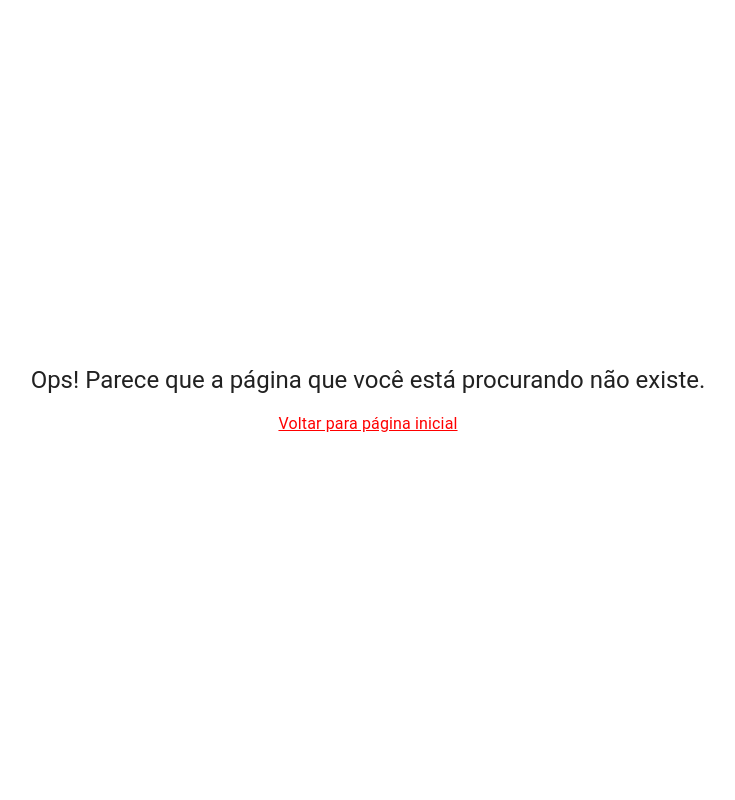
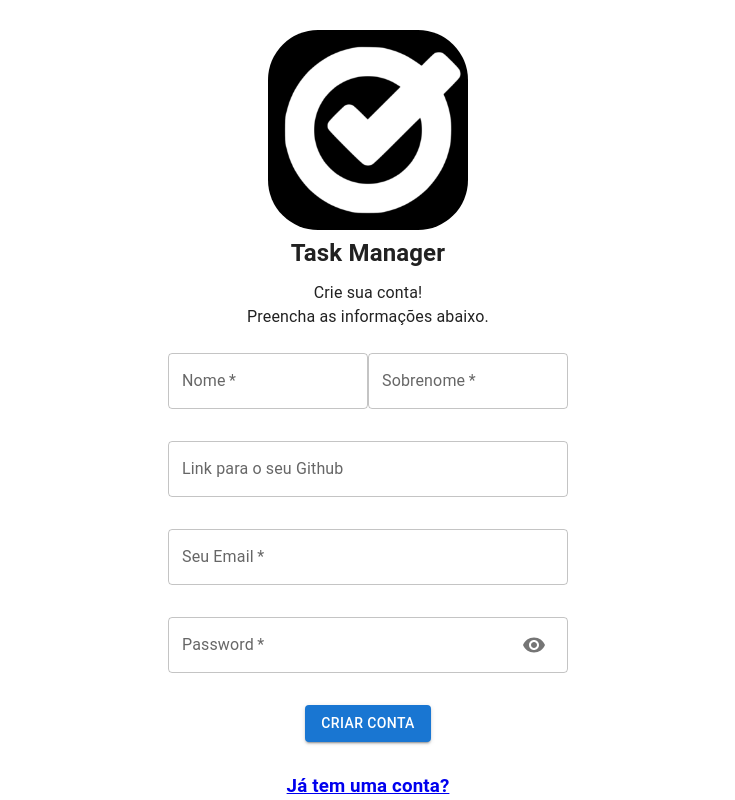
Before and after one commit to Filipe-Bacof/olhar180-fontend-desafio, a React (Vite) app: page /signup in a window 1280 px wide. Shown: the whole page, without its empty margins (272-1007 px from the left). Built offline with nearby package versions, Linux system fonts and the light colour scheme.

Commit message:
FEAT: register page

```diff
--- a/src/interfaces/users.interface.ts
+++ b/src/interfaces/users.interface.ts
@@ -10,7 +10,7 @@ export interface UserRegister {
   surname: string
   email: string
   password: string
-  githubUrl?: string
+  githubUrl: string | null
   token?: string
 }
 
--- a/src/pages/LoginPage/index.tsx
+++ b/src/pages/LoginPage/index.tsx
@@ -57,7 +57,7 @@ export function LoginPage() {
             <Button id="button-primary" type="submit" variant="contained">
               Acessar
             </Button>
-            <Link to={'/register'}>
+            <Link to={'/signup'}>
               <h3>Ainda não tem uma conta?</h3>
             </Link>
           </div>
--- /dev/null
+++ b/src/pages/SignupPage/index.tsx
@@ -0,0 +1,125 @@
+import { useContext, useState } from 'react'
+import { Button, TextField, InputAdornment, IconButton } from '@mui/material'
+import { Visibility, VisibilityOff } from '@mui/icons-material'
+import { useForm } from 'react-hook-form'
+import { UserRegister } from '../../interfaces/users.interface'
+import Logo from '../../assets/logo.png'
+import { AuthContext } from '../../context/AuthContext'
+import { Link, useNavigate } from 'react-router-dom'
+import './style.css'
+import { useMutation } from '@tanstack/react-query'
+import { toast } from 'react-toastify'
+export function SignupPage() {
+  const [isPasswordVisible, setIsPasswordVisible] = useState(false)
+  const { signUp } = useContext(AuthContext)
+  const navigate = useNavigate()
+  const { register, handleSubmit, reset } = useForm<UserRegister>({})
+
+  const { mutate, isLoading } = useMutation(
+    ({ name, surname, email, password, githubUrl }: UserRegister) =>
+      signUp({ name, surname, email, password, githubUrl }),
+    {
+      onSuccess: () => {
+        reset()
+        navigate('/')
+      },
+      onError: () => {
+        toast.error('Ocorreu algum erro ao criar o usuário', {
+          autoClose: 1500,
+        })
+      },
+    },
+  )
+
+  const onSubmit = handleSubmit(
+    ({ name, surname, email, password, githubUrl }) => {
+      mutate({ name, surname, email, password, githubUrl })
+    },
+  )
+
+  return (
+    <section>
+      <form onSubmit={onSubmit}>
+        <img src={Logo} className="bg-logo" alt="Logo TaskManager" />
+        <h2>Task Manager</h2>
+        <p>Crie sua conta!</p>
+        <p>Preencha as informações abaixo.</p>
+        <div className="form-items">
+          <div className="fullname">
+            <TextField
+              sx={{
+                width: '200px',
+              }}
+              required
+              color="primary"
+              type="text"
+              label="Nome"
+              {...register('name')}
+            />
+            <TextField
+              sx={{
+                width: '200px',
+              }}
+              required
+              color="primary"
+              type="text"
+              label="Sobrenome"
+              {...register('surname')}
+            />
+          </div>
+          <TextField
+            sx={{
+              width: '400px',
+            }}
+            color="primary"
+            defaultValue={null}
+            type="text"
+            label="Link para o seu Github"
+            {...register('githubUrl')}
+          />
+          <TextField
+            required
+            color="primary"
+            type="email"
+            label="Seu Email"
+            {...register('email')}
+          />
+          <TextField
+            required
+            id="input-primary"
+            color="primary"
+            label="Password"
+            type={isPasswordVisible ? 'text' : 'password'}
+            {...register('password')}
+            InputProps={{
+              endAdornment: (
+                <InputAdornment position="end">
+                  <IconButton
+                    onClick={() =>
+                      setIsPasswordVisible((prevState) => !prevState)
+                    }
+                  >
+                    {isPasswordVisible ? <VisibilityOff /> : <Visibility />}
+                  </IconButton>
+                </InputAdornment>
+              ),
+            }}
+          />
+          <div className="register">
+            <Button
+              id="button-primary"
+              type="submit"
+              disabled={isLoading}
+              variant="contained"
+            >
+              Criar Conta
+            </Button>
+            <Link to={'/'}>
+              <h3>Já tem uma conta?</h3>
+            </Link>
+          </div>
+        </div>
+      </form>
+    </section>
+  )
+}
--- /dev/null
+++ b/src/pages/SignupPage/style.css
@@ -0,0 +1,48 @@
+section {
+  display: flex;
+  flex-direction: column;
+  justify-content: center;
+  align-items: center;
+}
+
+form {
+  display: flex;
+  flex-direction: column;
+  justify-content: center;
+  align-items: center;
+}
+
+.form-items {
+  display: flex;
+  flex-direction: column;
+  gap: 2rem;
+  margin-top: 1.5rem;
+
+}
+
+.bg-logo {
+  background-color: black;
+  width: 200px;
+  height: 200px;
+  border-radius: 50px;
+  margin: 30px 0 5px 0;
+}
+
+h2 {
+  margin: 0 0 10px 0;
+}
+
+.fields {
+  display: flex;
+  flex-direction: column;
+  gap: 10px;
+  margin: 10px 0 0 0;
+}
+
+.register {
+  display: flex;
+  flex-direction: column;
+  justify-content: center;
+  align-items: center;
+  gap: 30px;
+}
--- a/src/routes/router.tsx
+++ b/src/routes/router.tsx
@@ -3,6 +3,7 @@ import { PrivateRoutes } from './privateRoutes'
 
 // Pages imports
 import { LoginPage } from '../pages/LoginPage'
+import { SignupPage } from '../pages/SignupPage'
 import { Dashboard } from '../pages/Dashboard'
 import { ListTasks } from '../pages/Dashboard/pages/ListTasks'
 import { Profile } from '../pages/Dashboard/pages/Profile'
@@ -16,6 +17,7 @@ export function Router() {
     <BrowserRouter>
       <Routes>
         <Route path="/" element={<LoginPage />} />
+        <Route path="/signup" element={<SignupPage />} />
         <Route element={<PrivateRoutes />}>
           <Route path="/dashboard" element={<Dashboard />}>
             <Route path="tasks" element={<ListTasks />} />
```
